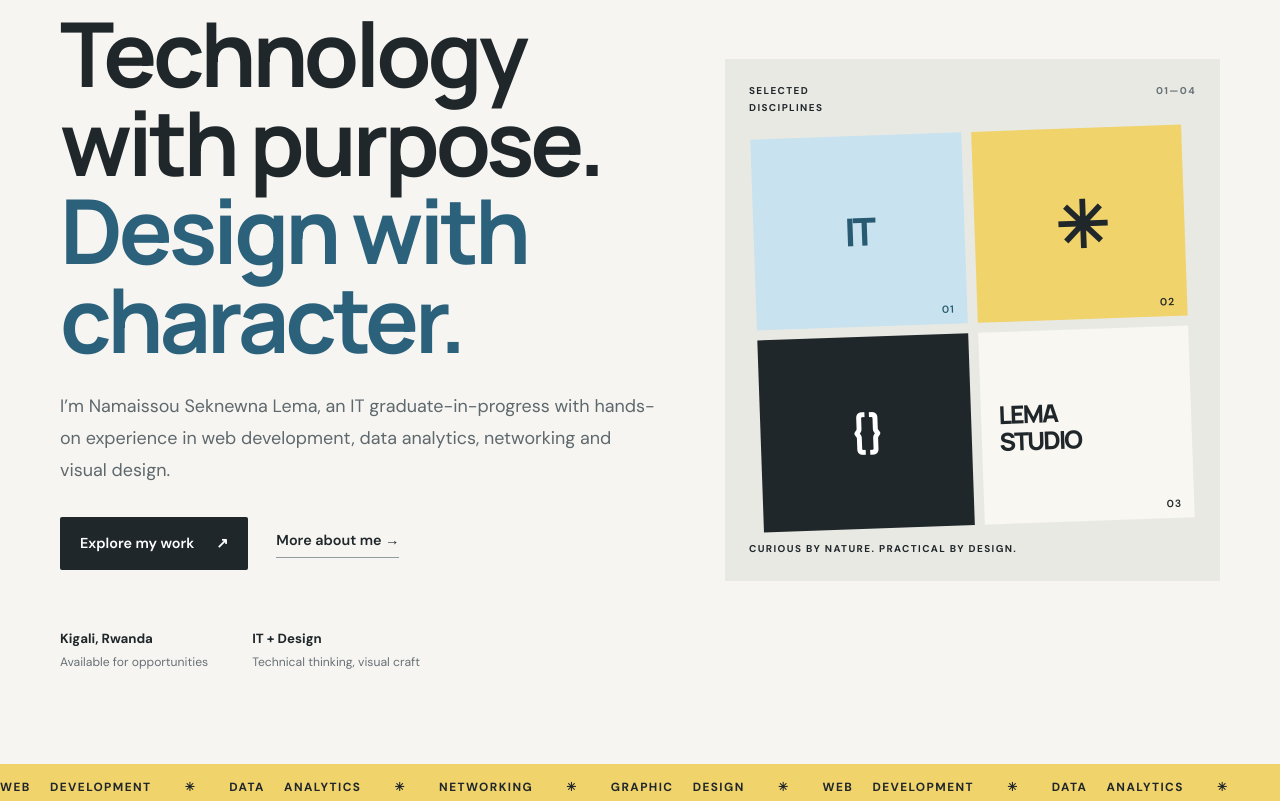
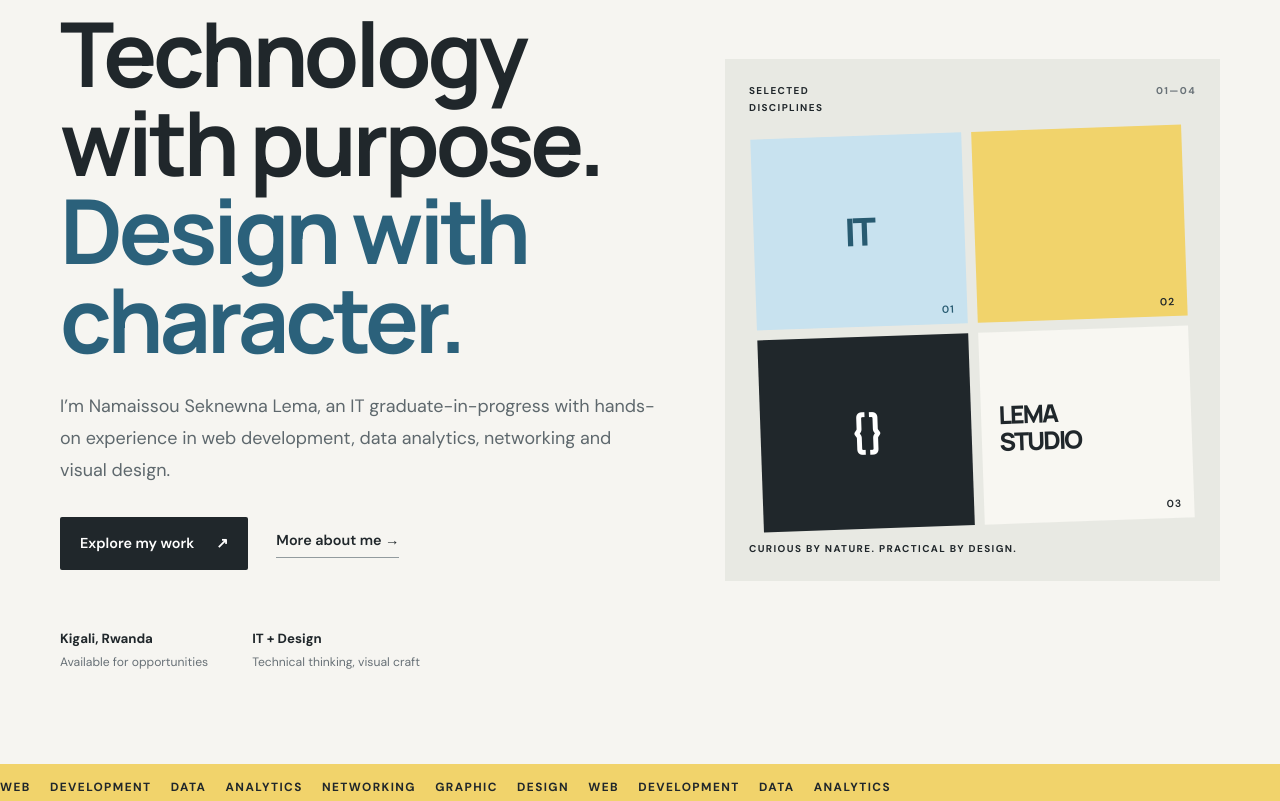
Before and after one commit to Namaissou/lema-portfolio, a plain HTML site: page index.html in a window 1280 px wide. Shown: the part 200-1001 px from the top of the page. Drawn offline with Linux system fonts and the light colour scheme.

Commit message:
Clean up decorative symbols in index.html
Removed decorative symbols from the art grid and ticker sections.

```diff
--- a/index.html
+++ b/index.html
@@ -49,7 +49,7 @@
     </div>
     <div class="art-grid">
       <div class="art-cell art-blue">IT<span>01</span></div>
-      <div class="art-cell art-yellow">✳<span>02</span></div>
+      <div class="art-cell art-yellow"> <span>02</span></div>
       <div class="art-cell art-dark">{ }</div>
       <div class="art-cell art-paper">LEMA<br>STUDIO<span>03</span></div>
     </div>
@@ -58,17 +58,11 @@
 </section>
 <section class="ticker">
   <div>WEB DEVELOPMENT
-    <span>✳</span>
     DATA ANALYTICS
-    <span>✳</span>
     NETWORKING
-    <span>✳</span>
     GRAPHIC DESIGN
-    <span>✳</span>
     WEB DEVELOPMENT
-    <span>✳</span>
     DATA ANALYTICS
-    <span>✳</span>
   </div>
 </section>
 <section class="section wrap">
```
